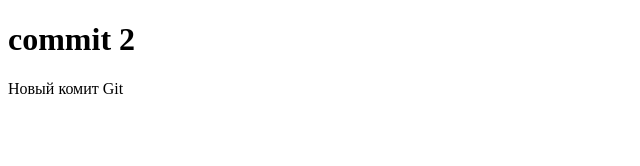
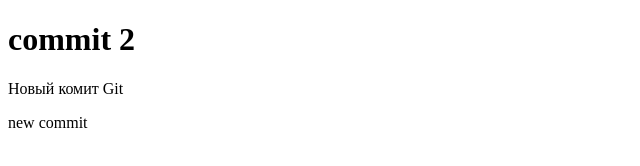
Before and after one commit to MATEY15/git-lesson, a plain HTML site: page index.html in a window 1280 px wide. Shown: the full height of the page, 0-640 px from the left. Drawn offline with Linux system fonts and the light colour scheme.

Commit message:
Commit five

```diff
--- a/index.html
+++ b/index.html
@@ -10,6 +10,10 @@
 <body>
 <h1>commit 2</h1>
 <p>Новый комит Git</p>
-
+<div class="katya">
+    <p>
+        new commit
+    </p>
+</div>
 </body>
 </html>
```
